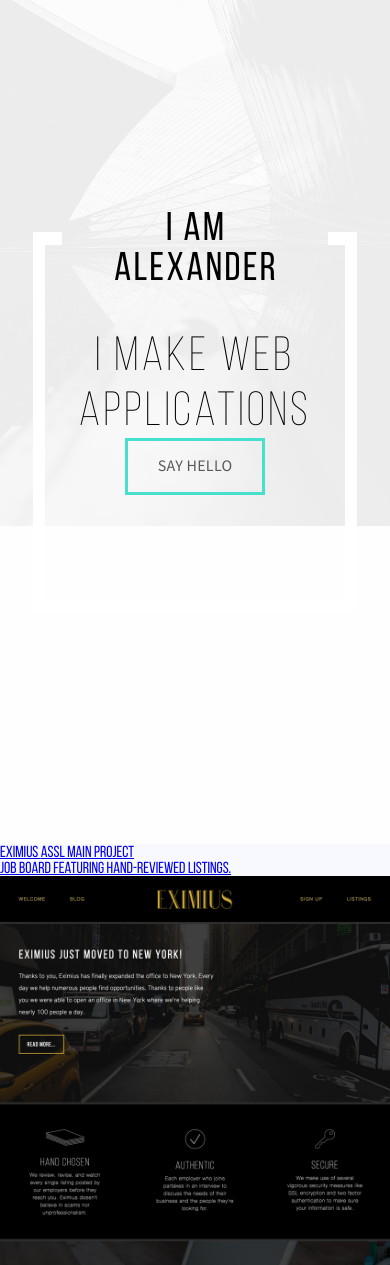
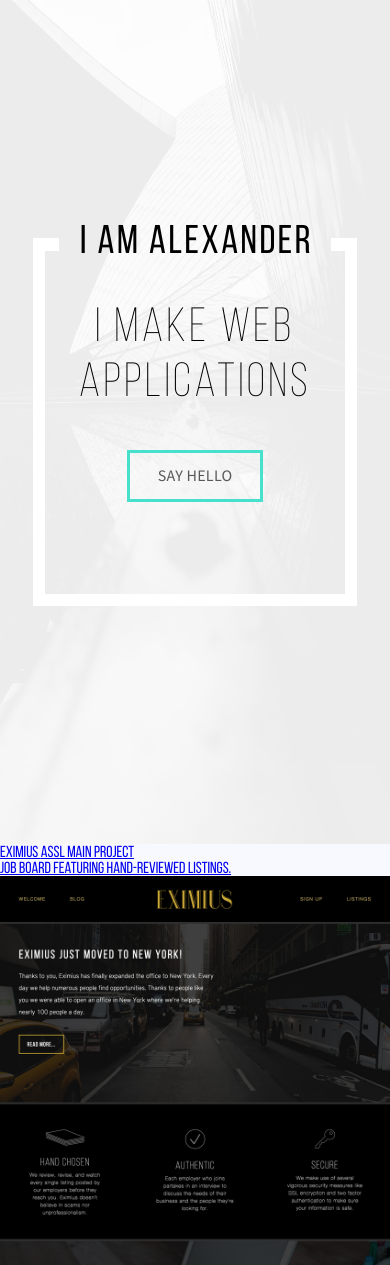
Before and after one commit to Arcrammer/Ullmannite, a Django app: page / in a window 390 px wide. Shown: the top 1265 px of the page. Run offline with Django 3.2, Linux system fonts and the light colour scheme; data comes from the database, SQL or seed files in the repository; some libraries are stand-ins or nearby versions.

Commit message:
Finish Greeting?

```diff
--- a/Sites/assets/Sites/Sass/Main.scss
+++ b/Sites/assets/Sites/Sass/Main.scss
@@ -53,19 +53,25 @@ $greeting-border-width: 17.5px;
     }
 
     &::before {
-      left: 0;
+      // There are 1px lines
+      // in some browsers at 0
+        left: -1%;
     }
 
     &::after {
-      right: 0;
+      // There are 1px lines
+      // in some browsers at 0
+      right: -1%;
     }
 
     h1 {
       font-size: 4em;
       letter-spacing: 5px;
       margin-left: 1.5%; // Pixel perfection
-      position: relative;
-      top: -50px / 286px * 100%;
+      position: absolute;
+      top: -7.5%;
+      left: 0;
+      right: 0;
       z-index: 1;
     }
 
@@ -76,6 +82,14 @@ $greeting-border-width: 17.5px;
         size: 3em;
         weight: 300;
       }
+      position: relative;
+      top: 35%;
+    }
+
+    button {
+      display: block;
+      margin: auto;
+      top: 50%;
     }
   }
 }
@@ -101,7 +115,7 @@ $greeting-border-width: 17.5px;
   }
   letter-spacing: 0.25px;
   outline: none;
-  padding: 15px 30px;
+  padding: 12.5px 27.5px;
   text-transform: uppercase;
   transition: all 150ms;
 
@@ -126,13 +140,23 @@ $greeting-border-width: 17.5px;
   // Greeting
   $thin-greeting-border-width: 12.5px;
   .greeting {
+    .image-holder {
+      // Should cover full height
+      position: absolute;
+      top: 0;
+      right: 0;
+      bottom: 0;
+      left: 0;
+    }
+
     div:last-of-type {
       border: {
         right: $thin-greeting-border-width solid white;
         bottom: $thin-greeting-border-width solid white;
         left: $thin-greeting-border-width solid white;
       }
-      padding: 15px (35px / 414px * 100%);
+      padding: (15px / 638px * 100%) (35px / 414px * 100%);
+      min-height: 17.5rem;
 
       &::before,
       &::after {
@@ -144,7 +168,15 @@ $greeting-border-width: 17.5px;
         font-size: 2.5em;
         margin-left: 1%; // Pixel perfection
         letter-spacing: 2.5px;
-        top: -30px / 251px * 100%;
+        top: -5%;
+      }
+
+      h4 {
+        top: 15%;
+      }
+
+      button {
+        top: 27.5%;
       }
     }
   }
--- a/Sites/assets/Sites/Stylesheets/Main.css
+++ b/Sites/assets/Sites/Stylesheets/Main.css
@@ -50,30 +50,40 @@ body {
 }
 /* line 55, ../Sass/Main.scss */
 .greeting div:last-of-type::before {
-  left: 0;
+  left: -1%;
 }
-/* line 59, ../Sass/Main.scss */
+/* line 61, ../Sass/Main.scss */
 .greeting div:last-of-type::after {
-  right: 0;
+  right: -1%;
 }
-/* line 63, ../Sass/Main.scss */
+/* line 67, ../Sass/Main.scss */
 .greeting div:last-of-type h1 {
   font-size: 4em;
   letter-spacing: 5px;
   margin-left: 1.5%;
-  position: relative;
-  top: -17.48252%;
+  position: absolute;
+  top: -7.5%;
+  left: 0;
+  right: 0;
   z-index: 1;
 }
-/* line 72, ../Sass/Main.scss */
+/* line 78, ../Sass/Main.scss */
 .greeting div:last-of-type h4 {
   letter-spacing: 3.5px;
   line-height: 115%;
   font-size: 3em;
   font-weight: 300;
+  position: relative;
+  top: 35%;
+}
+/* line 89, ../Sass/Main.scss */
+.greeting div:last-of-type button {
+  display: block;
+  margin: auto;
+  top: 50%;
 }
 
-/* line 84, ../Sass/Main.scss */
+/* line 98, ../Sass/Main.scss */
 .aquamarine-button {
   background-color: transparent;
   border-color: #47e0cd;
@@ -89,41 +99,58 @@ body {
   font-size: 1em;
   letter-spacing: 0.25px;
   outline: none;
-  padding: 15px 30px;
+  padding: 12.5px 27.5px;
   text-transform: uppercase;
   transition: all 150ms;
 }
-/* line 108, ../Sass/Main.scss */
+/* line 122, ../Sass/Main.scss */
 .aquamarine-button:hover, .aquamarine-button:active, .aquamarine-button:focus {
   background-color: #48e0ce;
   color: white;
   border-color: white;
   border-width: 2px;
 }
-/* line 119, ../Sass/Main.scss */
+/* line 133, ../Sass/Main.scss */
 .aquamarine-button:active {
   background-color: #167368;
 }
 
 @media (max-width: 750px) {
-  /* line 129, ../Sass/Main.scss */
+  /* line 143, ../Sass/Main.scss */
+  .greeting .image-holder {
+    position: absolute;
+    top: 0;
+    right: 0;
+    bottom: 0;
+    left: 0;
+  }
+  /* line 152, ../Sass/Main.scss */
   .greeting div:last-of-type {
     border-right: 12.5px solid white;
     border-bottom: 12.5px solid white;
     border-left: 12.5px solid white;
-    padding: 15px 8.45411%;
+    padding: 2.3511% 8.45411%;
+    min-height: 17.5rem;
   }
-  /* line 137, ../Sass/Main.scss */
+  /* line 161, ../Sass/Main.scss */
   .greeting div:last-of-type::before, .greeting div:last-of-type::after {
     height: 12.5px;
     width: 5.66343%;
   }
-  /* line 143, ../Sass/Main.scss */
+  /* line 167, ../Sass/Main.scss */
   .greeting div:last-of-type h1 {
     font-size: 2.5em;
     margin-left: 1%;
     letter-spacing: 2.5px;
-    top: -11.95219%;
+    top: -5%;
+  }
+  /* line 174, ../Sass/Main.scss */
+  .greeting div:last-of-type h4 {
+    top: 15%;
+  }
+  /* line 178, ../Sass/Main.scss */
+  .greeting div:last-of-type button {
+    top: 27.5%;
   }
 }
 @font-face {
@@ -145,11 +172,11 @@ body {
   font-weight: 300;
 }
 /* Outline Out */
-/* line 189, ../Sass/Main.scss */
+/* line 221, ../Sass/Main.scss */
 .hvr-outline-out {
   position: relative;
 }
-/* line 192, ../Sass/Main.scss */
+/* line 224, ../Sass/Main.scss */
 .hvr-outline-out:before {
   content: '';
   position: absolute;
@@ -162,7 +189,7 @@ body {
   -webkit-transition-property: top, right, bottom, left;
   transition-property: top, right, bottom, left;
 }
-/* line 205, ../Sass/Main.scss */
+/* line 237, ../Sass/Main.scss */
 .hvr-outline-out:hover:before, .hvr-outline-out:focus:before, .hvr-outline-out:active:before {
   border-color: #47e0cd;
   border-color: -moz-linear-gradient(-45deg, #47e0cd 0%, #2dcebb 100%);
```
